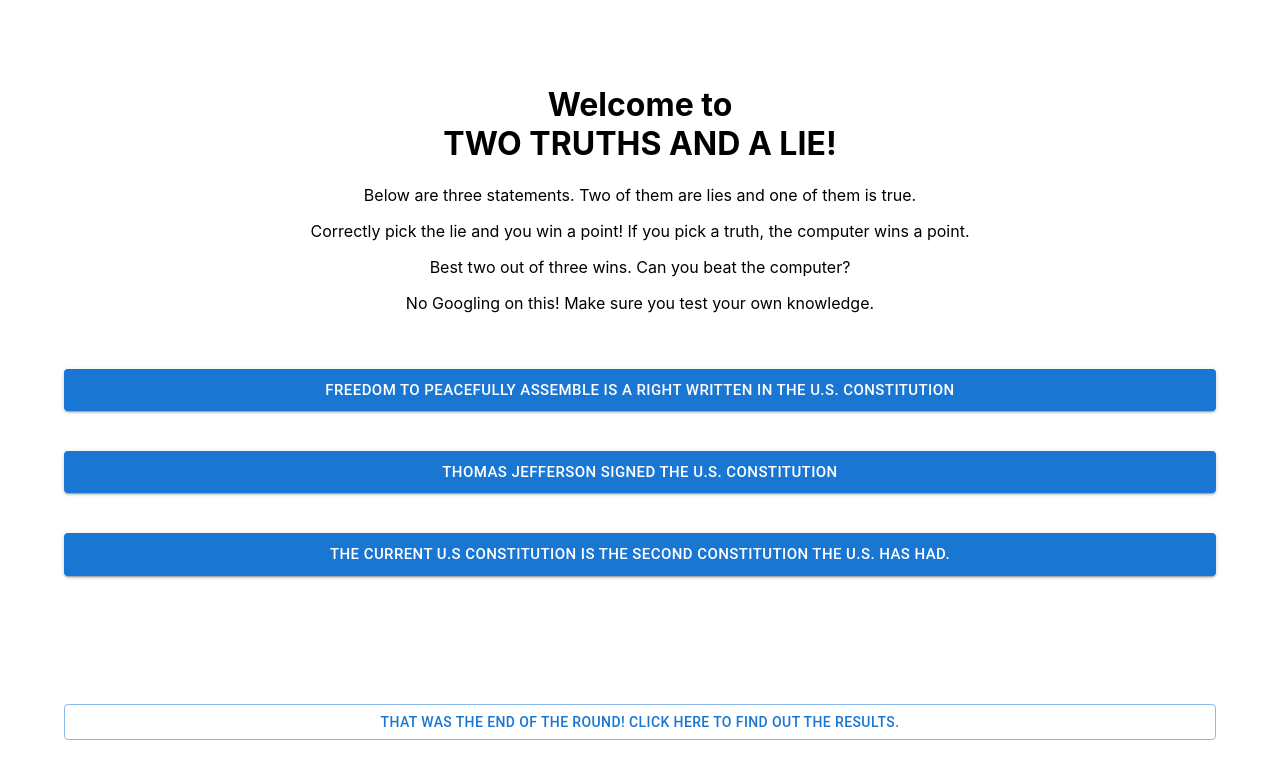
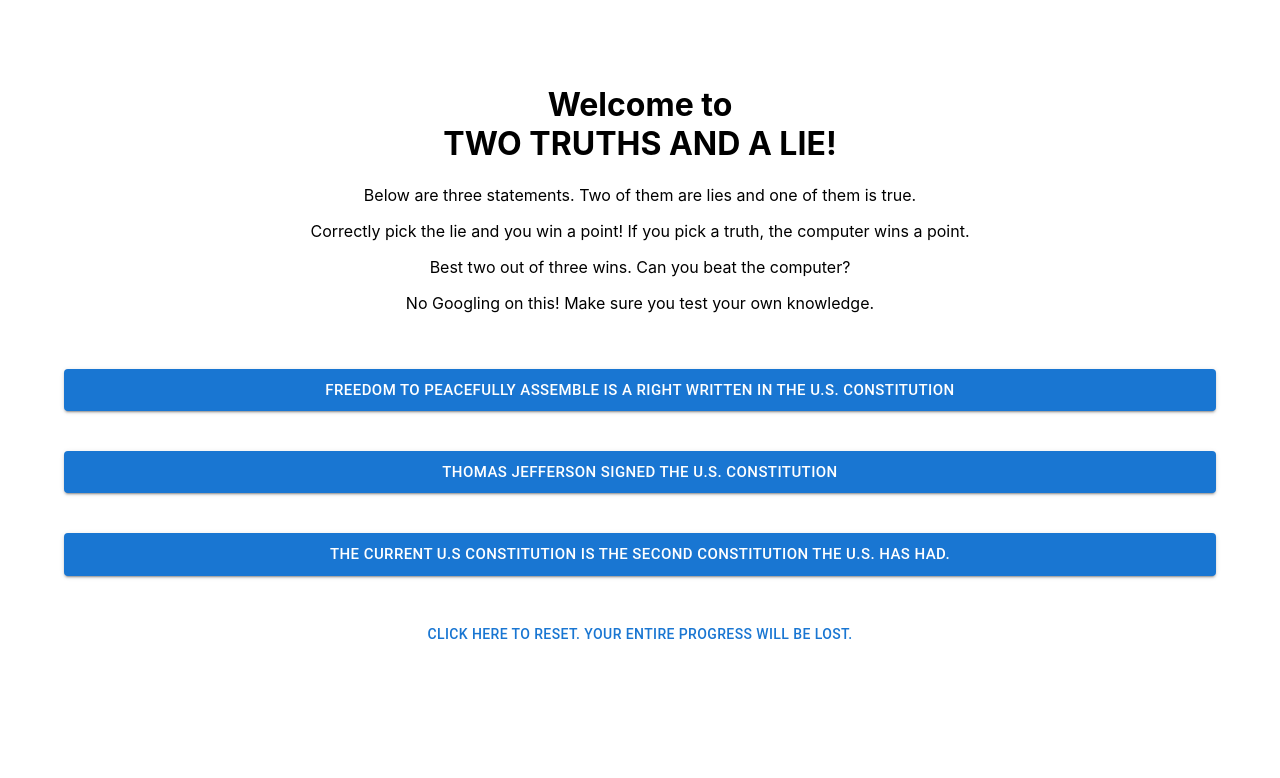
Before and after one commit to DVFon14/TwoTruthsAndALie, a React (Create React App) app: page / in a window 1280 px wide. Shown: the top 778 px of the page. Built offline with nearby package versions, Linux system fonts and the light colour scheme.

Commit message:
reset button

```diff
--- a/src/App.js
+++ b/src/App.js
@@ -14,6 +14,12 @@ function App() {
   const [questionNum, setQuestionNum] = useState(0);
   const [buttonState, setButtonState] = useState(false);
   const [open, setOpen] = useState(false);
+
+  const resetButton = () => {
+    setHumanScore(0);
+    setQuestionNum(0);
+    unGrayOut();
+  };
 
   const handleClickOpen = () => {
     setOpen(true);
@@ -95,15 +101,24 @@ function App() {
         >
           {categories[questionNum].allStatements[2].Statement}
         </Button>
+
+        <Button
+          variant="text"
+          size="medium"
+          onClick={() => {
+            resetButton();
+          }}
+        >
+          Click here to reset. Your entire progress will be lost.
+        </Button>
       </Stack>
 
       <Stack spacing={5} direction="column" className="App">
-        {/* <Button variant="outlined" size="medium">
-          Click here to go to the next round
-        </Button> */}
-        <Button variant="outlined" onClick={handleClickOpen}>
-          That was the end of the round! Click here to find out the results.
-        </Button>
+        {buttonState && (
+          <Button variant="outlined" onClick={handleClickOpen}>
+            That was the end of the round! Click here to find out the results.
+          </Button>
+        )}
         <Dialog
           open={open}
           onClose={() => {
```
